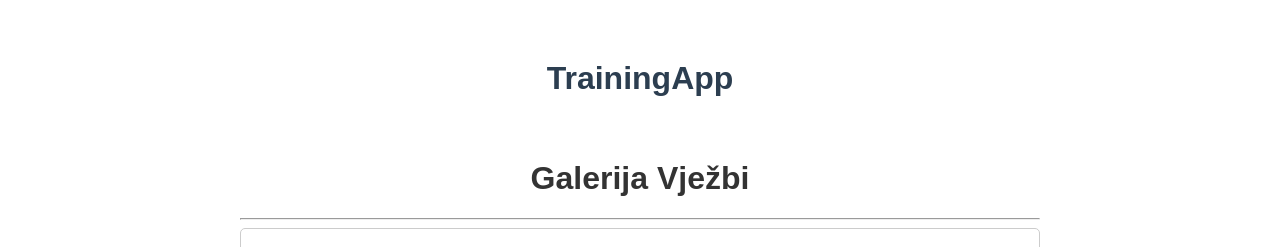
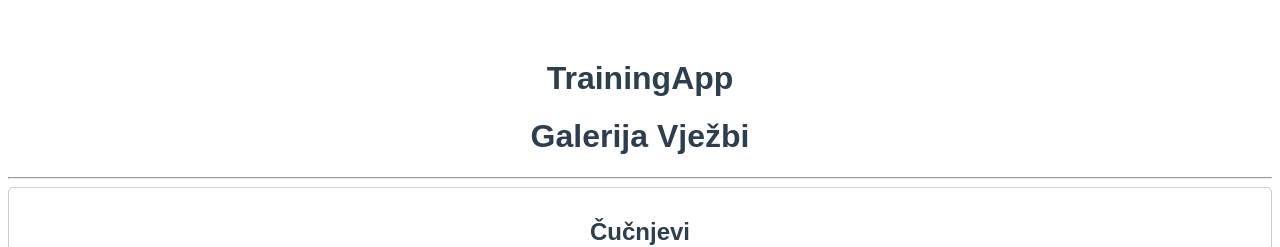
Before and after one commit to AntonioLabinjan/Projekt_PI, a Vue app: page /default-exercises in a window 1280 px wide. Shown: the top 247 px of the page. Built offline with nearby package versions, Linux system fonts and the light colour scheme.

Commit message:
Update DefaultExercises.vue
Dodao dark/light mode

```diff
--- a/src/components/DefaultExercises.vue
+++ b/src/components/DefaultExercises.vue
@@ -1,7 +1,8 @@
 <template>
-  <div id="app">
-    <h1>Galerija Vježbi</h1>
+  <div :class="{ 'dark-mode': darkMode }">
+    <h1 class="display-4">Galerija Vježbi</h1>
     <hr>
+    <!-- Prikaz hardkodiranih vježbi -->
     <div v-for="(exercise, index) in exercises" :key="index" class="exercise">
       <h2>{{ exercise.name }}</h2>
       <p><strong>Broj ponavljanja:</strong> {{ exercise.reps }}</p>
@@ -15,6 +16,7 @@
       <hr>
     </div>
 
+    <!-- Forma za dodavanje/novo uređivanje vježbe -->
     <h2 v-if="editMode">Uredi vježbu</h2>
     <h2 v-else>Dodaj novu vježbu</h2>
     <form @submit.prevent="submitExercise">
@@ -37,6 +39,8 @@
       <button type="button" @click="cancelEdit" v-if="editMode">Odustani</button>
     </form>
 
+    <!-- Button to go back to the about page -->
+    <button @click="toggleDarkMode" class="btn btn-dark">{{ darkMode ? 'Switch to Light Mode' : 'Switch to Dark Mode' }}</button>
     <button @click="goBack">Go Back</button>
   </div>
 </template>
@@ -67,31 +71,39 @@ export default {
         image: ''
       },
       editIndex: null,
-      editMode: false
+      editMode: false,
+      darkMode: false,
     };
   },
   methods: {
     addExercise() {
+      // Dodavanje nove vježbe u listu
       this.exercises.push({ ...this.newExercise });
+      // Resetiranje forme za unos nove vježbe
       this.resetForm();
     },
     editExercise(index) {
+      // Postavljanje podataka o vježbi u formu za uređivanje
       this.newExercise = { ...this.exercises[index] };
       this.editIndex = index;
       this.editMode = true;
     },
     deleteExercise(index) {
+      // Brisanje vježbe iz liste
       this.exercises.splice(index, 1);
     },
     submitExercise() {
       if (this.editMode) {
+        // Ažuriranje postojeće vježbe
         this.exercises.splice(this.editIndex, 1, { ...this.newExercise });
         this.resetForm();
       } else {
+        // Dodavanje nove vježbe
         this.addExercise();
       }
     },
     cancelEdit() {
+      // Poništavanje uređivanja i resetiranje forme
       this.resetForm();
     },
     resetForm() {
@@ -110,11 +122,21 @@ export default {
     goBack() {
       this.$router.push({ path: '/about' });
     },
+    toggleDarkMode() {
+  this.darkMode = !this.darkMode;
+  const app = document.getElementById('app');
+  if (this.darkMode) {
+    app.classList.add('dark-mode');
+  } else {
+    app.classList.remove('dark-mode');
+  }
+},
   }
 };
 </script>
 
 <style scoped>
+/* Globalni stilovi */
 body {
   font-family: Arial, sans-serif;
   background-color: #f2f2f2;
@@ -130,9 +152,9 @@ body {
 
 h1 {
   text-align: center;
-  color: #333;
 }
 
+/* Stilizacija pojedinačnih vježbi */
 .exercise {
   border: 1px solid #ccc;
   border-radius: 5px;
@@ -147,6 +169,7 @@ h1 {
   margin-top: 10px;
 }
 
+/* Stilizacija gumba */
 button {
   background-color: #007bff;
   color: #fff;
@@ -197,4 +220,10 @@ form button {
   cursor: pointer;
   border-radius: 3px;
 }
+
+.dark-mode {
+  background-color: #333;
+  color: #fff;
+}
+
 </style>
```
